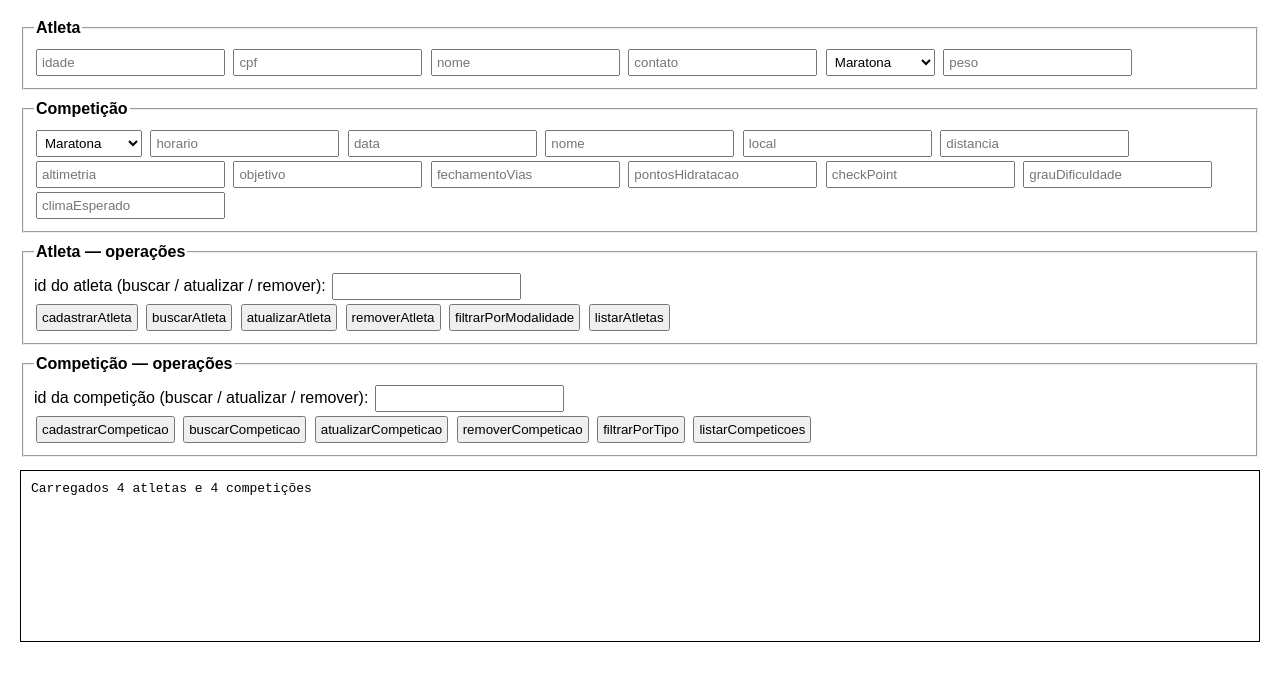
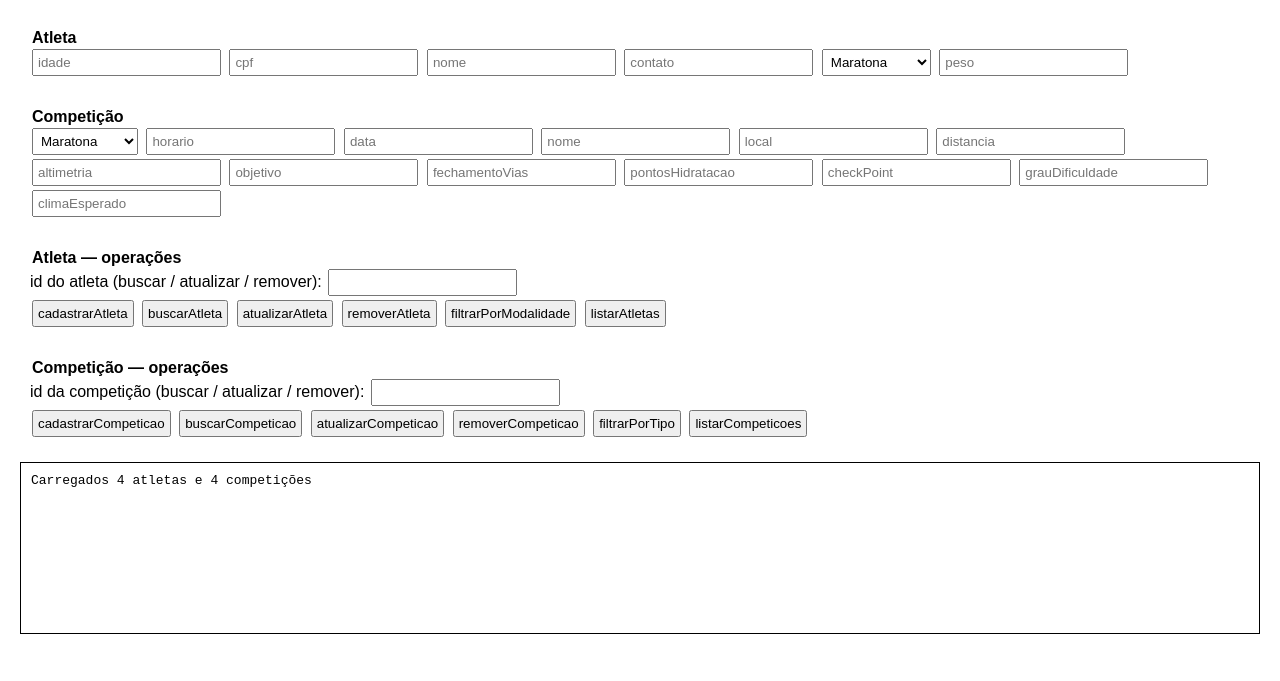
Before and after one commit to GMiranda0432/Trabalho-Interdisciplinar-2-periodo, a plain HTML site: page index.html in a window 1280 px wide. Shown: the part 61-742 px from the top of the page. Drawn offline with Linux system fonts and the light colour scheme.

Commit message:
Uso de form

```diff
--- a/css/style.css
+++ b/css/style.css
@@ -3,7 +3,7 @@ body {
     margin: 20px;
 }
 
-fieldset {
+form {
     margin-bottom: 10px;
     padding: 10px;
 }
--- a/index.html
+++ b/index.html
@@ -10,7 +10,7 @@
     <h1>Gerenciamento de Competições de Corridas</h1>
 
     <form id="form">
-        <fieldset>
+        <form>
             <legend>Atleta</legend>
             <input id="atletaIdade" type="number" placeholder="idade">
             <input id="atletaCpf" type="text" placeholder="cpf">
@@ -21,9 +21,9 @@
                 <option value="Trail Running">Trail Running</option>
             </select>
             <input id="atletaPeso" type="number" step="0.1" placeholder="peso">
-        </fieldset>
+        </form>
 
-        <fieldset>
+        <form>
             <legend>Competição</legend>
             <select id="tipo">
                 <option value="Maratona">Maratona</option>
@@ -41,9 +41,9 @@
             <input id="compCheckPoint" type="text" placeholder="checkPoint">
             <input id="compGrauDificuldade" type="text" placeholder="grauDificuldade">
             <input id="compClimaEsperado" type="text" placeholder="climaEsperado">
-        </fieldset>
+        </form>
 
-        <fieldset>
+        <form>
             <legend>Atleta — operações</legend>
             <label for="atletaId">id do atleta (buscar / atualizar / remover):</label>
             <input id="atletaId" type="number">
@@ -55,9 +55,9 @@
                 <button id="filtrarAtletas" type="button">filtrarPorModalidade</button>
                 <button id="listarAtletas" type="button">listarAtletas</button>
             </div>
-        </fieldset>
+        </form>
 
-        <fieldset>
+        <form>
             <legend>Competição — operações</legend>
             <label for="compId">id da competição (buscar / atualizar / remover):</label>
             <input id="compId" type="number">
@@ -69,7 +69,7 @@
                 <button id="filtrarCompeticoes" type="button">filtrarPorTipo</button>
                 <button id="listarCompeticoes" type="button">listarCompeticoes</button>
             </div>
-        </fieldset>
+        </form>
     </form>
 
     <pre id="saida"></pre>
```
